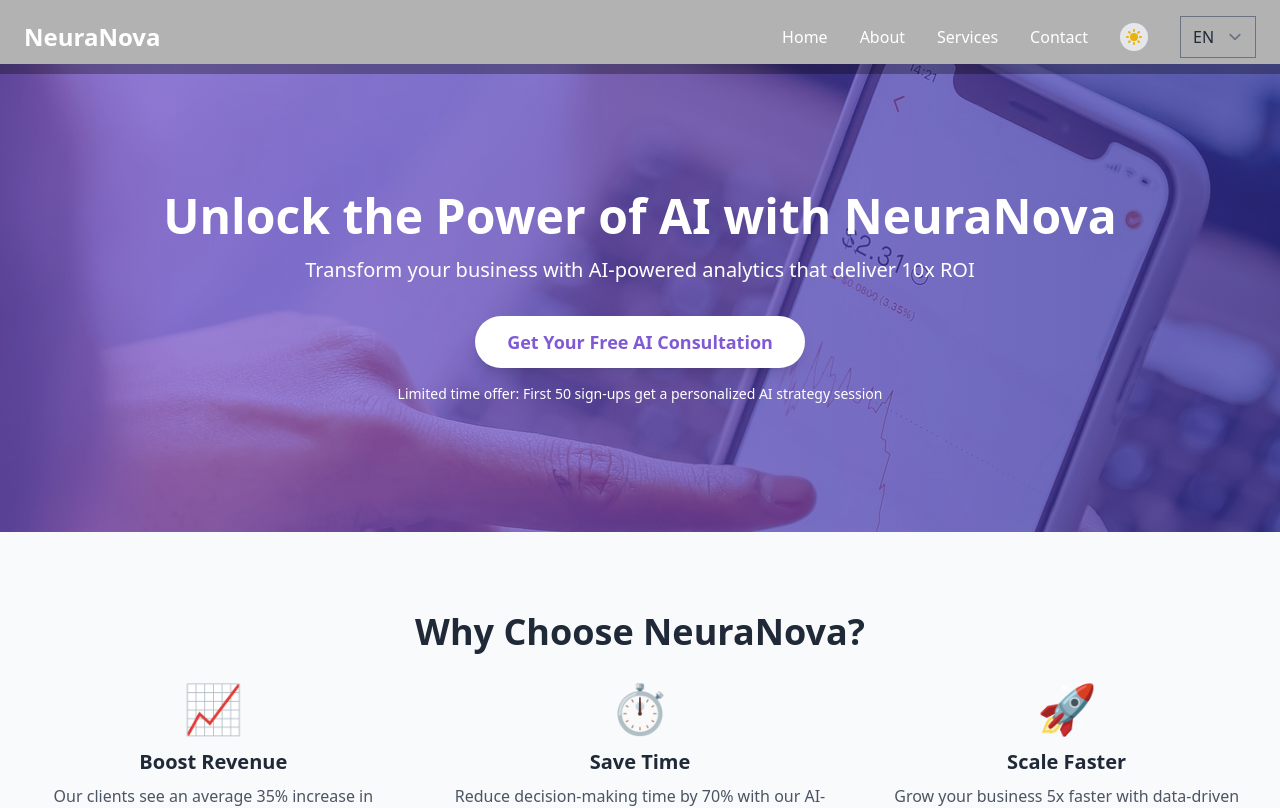
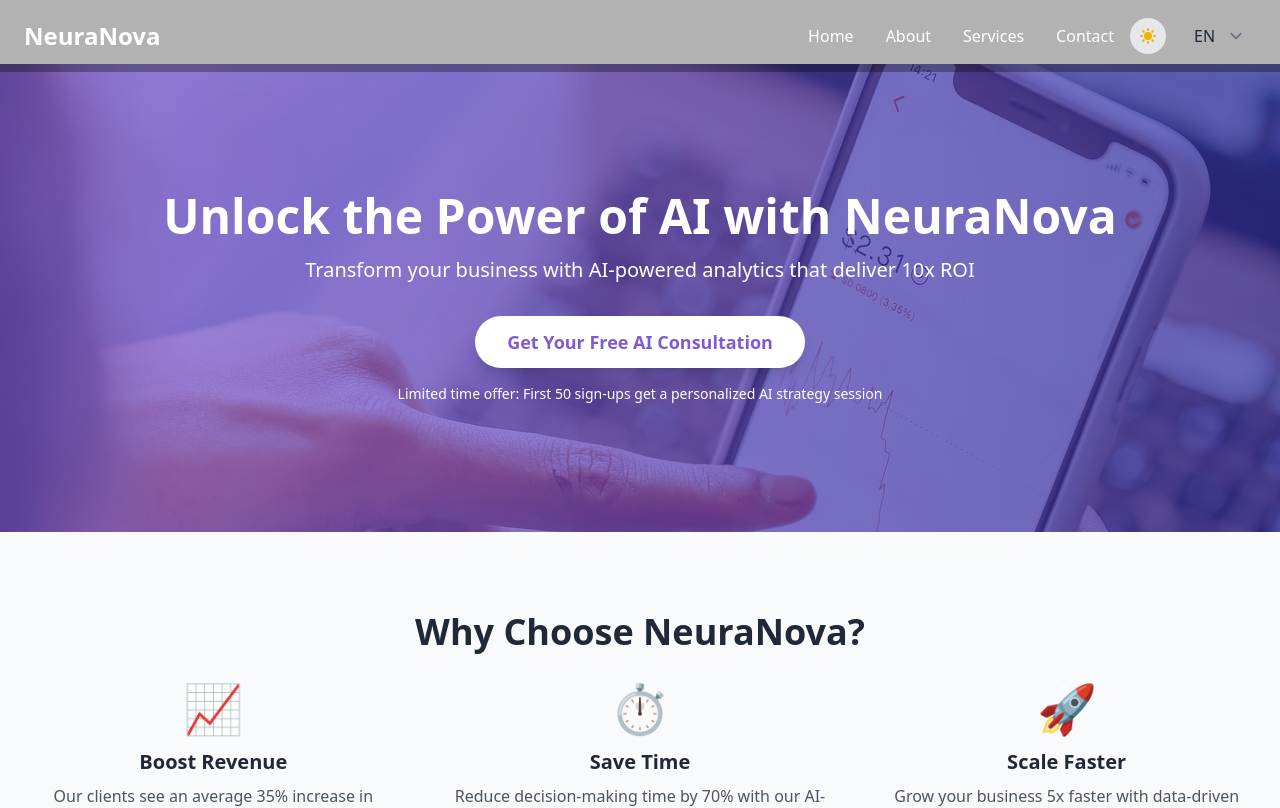
Before and after one commit to Chymezy/-PRODIGY_WD_01, a React (Vite) app: page / in a window 1280 px wide. Shown: the top 808 px of the page. Built offline with nearby package versions, Linux system fonts and the light colour scheme; the HTML template or start-up script is replaced by a standard one.

Commit message:
internationalization of and wrapping the i18n fprovider with the application

```diff
--- a/package.json
+++ b/package.json
@@ -15,6 +15,7 @@
     "@tailwindcss/forms": "^0.5.9",
     "framer-motion": "^11.11.10",
     "i18next": "^23.16.4",
+    "i18next-browser-languagedetector": "^8.0.0",
     "react": "^18.3.1",
     "react-dom": "^18.3.1",
     "react-ga4": "^2.1.0",
--- a/src/components/LandingPage.tsx
+++ b/src/components/LandingPage.tsx
@@ -1,7 +1,7 @@
 import React, { useEffect, useState, memo } from 'react';
 import { motion, useAnimation, AnimatePresence } from 'framer-motion';
 import { useInView } from 'react-intersection-observer';
-import { useTranslation } from '../hooks/useTranslation';
+import { useTranslation } from 'react-i18next';
 import Footer from './Footer';
 import LazyImage from './LazyImage';
 import ErrorBoundary from './ErrorBoundary';
--- a/src/components/Navbar.tsx
+++ b/src/components/Navbar.tsx
@@ -54,7 +54,7 @@ const Navbar: React.FC = () => {
           <div className="text-2xl font-bold">
             <a href="/" className={`transition-colors duration-300 ${scrolled ? 'text-purple-600 dark:text-purple-400' : 'text-white'}`}>NeuraNova</a>
           </div>
-          <div className="flex items-center space-x-8">
+          <div className="flex items-center space-x-4">
             <div className="hidden md:flex space-x-8">
               {['home', 'about', 'services', 'contact'].map((item) => (
                 <a
@@ -71,7 +71,7 @@ const Navbar: React.FC = () => {
             </div>
             <button
               onClick={toggleDarkMode}
-              className="p-1 rounded-full bg-gray-200 dark:bg-gray-700 focus:outline-none focus:ring-2 focus:ring-purple-600 transition-colors duration-300"
+              className="p-2 rounded-full bg-gray-200 dark:bg-gray-700 focus:outline-none focus:ring-2 focus:ring-purple-600 transition-colors duration-300"
               aria-label="Toggle dark mode"
             >
               <motion.div
@@ -85,15 +85,11 @@ const Navbar: React.FC = () => {
                 )}
               </motion.div>
             </button>
-            <div className="md:hidden">
-              <button
-                onClick={() => setMobileMenuOpen(!mobileMenuOpen)}
-                className={`text-3xl focus:outline-none ${scrolled ? 'text-gray-800 dark:text-gray-200' : 'text-white'}`}
-              >
-                ☰
-              </button>
-            </div>
-            <select onChange={(e) => changeLanguage(e.target.value)} className="bg-transparent">
+            <select
+              onChange={(e) => changeLanguage(e.target.value)}
+              className="bg-transparent border-none focus:outline-none"
+              value={i18n.language}
+            >
               <option value="en">EN</option>
               <option value="es">ES</option>
             </select>
--- a/src/i18n.ts
+++ b/src/i18n.ts
@@ -1,20 +1,21 @@
 import i18n from 'i18next';
 import { initReactI18next } from 'react-i18next';
+import LanguageDetector from 'i18next-browser-languagedetector';
 
 import enTranslations from './locales/en.json';
 import esTranslations from './locales/es.json';
 
 i18n
+  .use(LanguageDetector)
   .use(initReactI18next)
   .init({
     resources: {
       en: { translation: enTranslations },
       es: { translation: esTranslations },
     },
-    lng: 'en', // default language
-    fallbackLng: 'en', // fallback language
+    fallbackLng: 'en',
     interpolation: {
-      escapeValue: false, // react already safes from xss
+      escapeValue: false,
     },
   });
 
```
Also changed, not shown: 1 other file (tests, documents, lock files or other folders).
